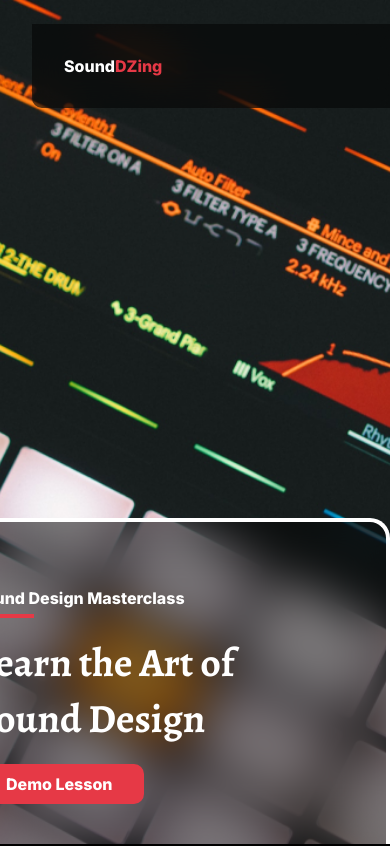
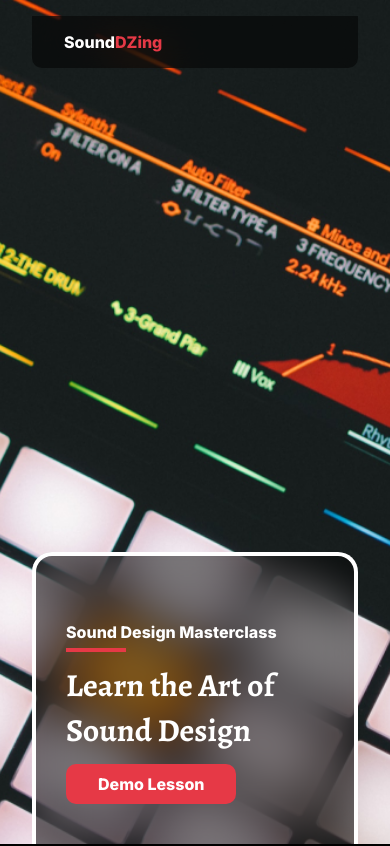
Before and after one commit to mauriziodm91/course-landing-page, a React (Vite) app: page / in a window 390 px wide. Shown: the top 846 px of the page. Built offline with nearby package versions, Linux system fonts and the light colour scheme.

Commit message:
added some changes to header and navbar styles

```diff
--- a/src/components/Header/Header.css
+++ b/src/components/Header/Header.css
@@ -4,7 +4,6 @@ header {
   background-size: cover;
   background-position: center;
 }
-
 
 header .wrapper {
   position: relative;
@@ -19,7 +18,7 @@ header .cta {
   background: rgba(0, 0, 0, 0.5);
   border-width: 4px 4px 0px 4px;
   border-style: solid;
-    border-color: #FFFFFF;
+  border-color: #ffffff;
   backdrop-filter: blur(25px);
   border-radius: 20px 20px 0px 0px;
   padding: 50px 30px;
@@ -28,12 +27,12 @@ header .cta {
 header .cta .course-name {
   font-weight: 800;
   font-size: 16px;
-    color: #FFF;
+  color: #fff;
   position: relative;
 }
 
 header .cta .course-name::after {
-    content: "";
+  content: '';
   position: absolute;
   width: 60px;
   height: 4px;
@@ -47,15 +46,37 @@ header .cta h1 {
   font-weight: 700;
   font-size: 40px;
   line-height: 140%;
-    color: #FFFFFF;
+  color: #ffffff;
   padding-right: 8px;
 }
 
 header .cta .demo-btn {
   border-radius: 10px;
   background-color: var(--red-color);
-    color: #FFFFFF;
+  color: #ffffff;
   padding: 10px 32px;
   font-weight: 700;
   font-size: 16px;
 }
+
+/* Tablet query */
+
+@media (max-width: 1040px) {
+  header .cta {
+    width: 356px;
+  }
+}
+
+/* Smartphone query */
+
+@media (max-width: 720px) {
+  header .cta {
+    width: unset;
+    right: 32px;
+    left: 32px;
+  }
+
+  header .cta h1 {
+    font-size: 32px;
+  }
+}
--- a/src/components/Navbar/Navbar.css
+++ b/src/components/Navbar/Navbar.css
@@ -21,11 +21,34 @@ nav ul {
 
 nav ul li a,
 a.logo {
-    color: #FFF;
+  color: #fff;
   font-weight: 800;
   font-size: 16px;
 }
 
 a.logo .red {
-    color: var(--red-color)
+  color: var(--red-color);
 }
+
+/* Tablet query */
+
+@media (max-width: 1040px) {
+  nav {
+    width: 694px;
+  }
+}
+
+/* Smartphone query */
+
+@media (max-width: 720px) {
+  nav ul {
+    display: none;
+  }
+
+  nav {
+    width: unset;
+    left: 32px;
+    right: 32px;
+    top: 16px;
+  }
+}
```
Lines whose indentation alone changed are shown as unchanged.
